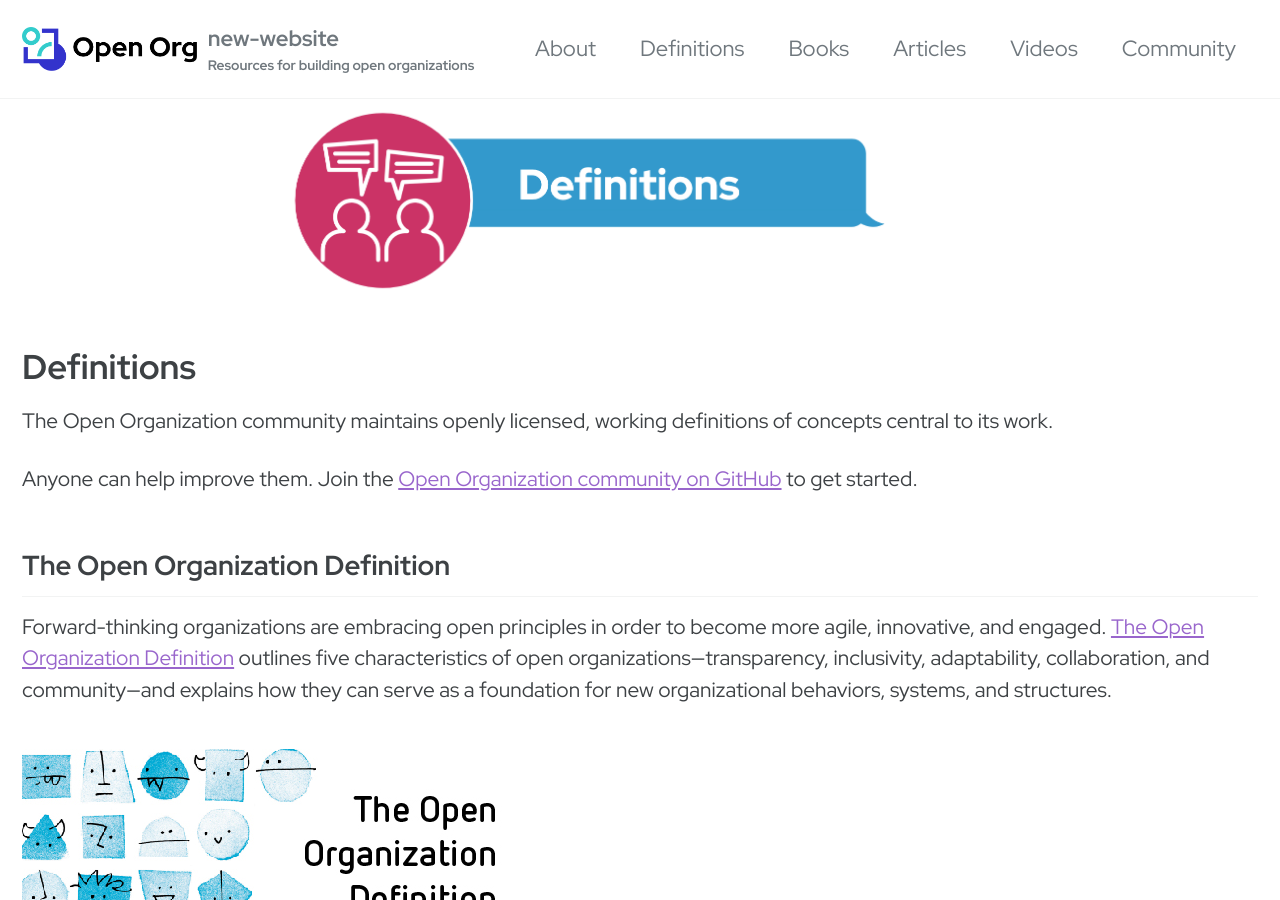
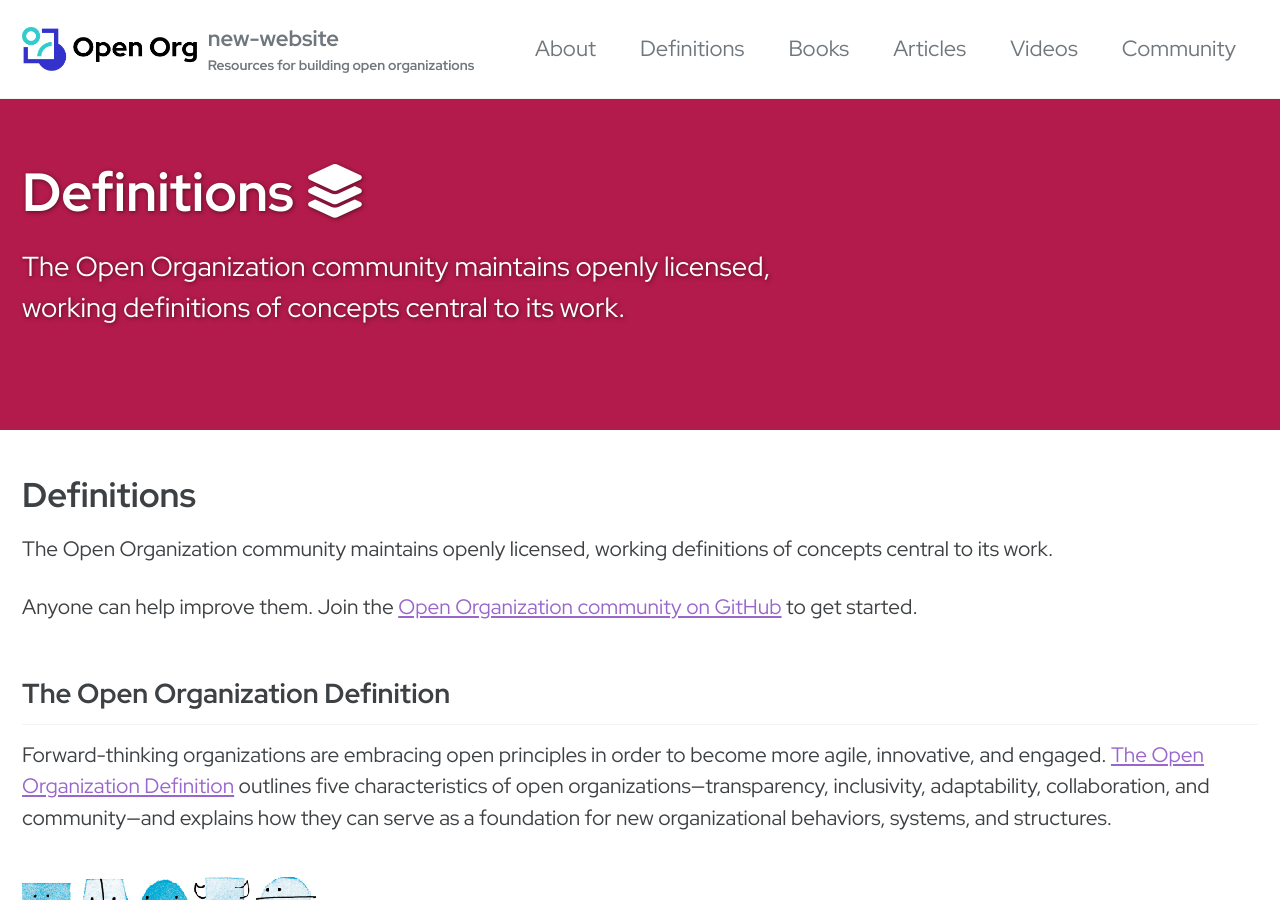
Before and after one commit to open-organization/new-website, a Jekyll site: the page built from _pages/definitions.md, in a window 1280 px wide and 900 px high. Built offline with Jekyll 4.4.1, drawn with Linux system fonts in a browser that asks for light colours; cached includes are drawn as plain includes; nearby versions of some CDN libraries; some web fonts are replaced.

Commit message:
adding colors and icons and feeling smart

```diff
--- a/_pages/definitions.md
+++ b/_pages/definitions.md
@@ -1,5 +1,5 @@
 ---
-title: Definitions
+title: Definitions <i class="fa-solid fa-layer-group"></i>
 layout: collection
 permalink: /definitions/
 collection: definitions
@@ -8,7 +8,7 @@ entries_layout: grid
 
 excerpt: "The Open Organization community maintains openly licensed, working definitions of concepts central to its work."
 header:
-  image: /assets/images/definitions.png
+  overlay_color: rgba(178,27,75,1)
 gallery:
   - url: /assets/images/books/openorg_definition_cover.jpg
     image_path: assets/images/books/openorg_definition_cover.jpg
```
Also changed, not shown: _pages/about.md (+1 -0 lines), _pages/books.md (+3 -3 lines).
